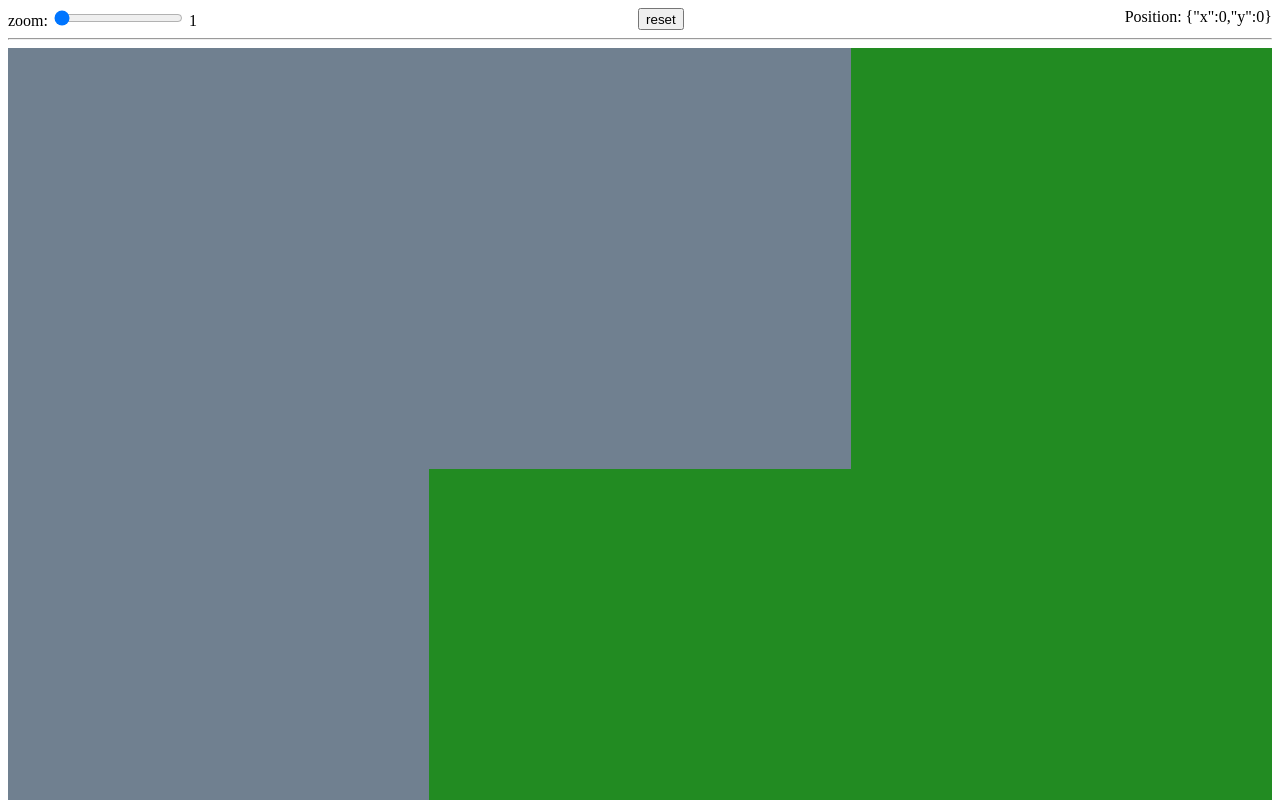
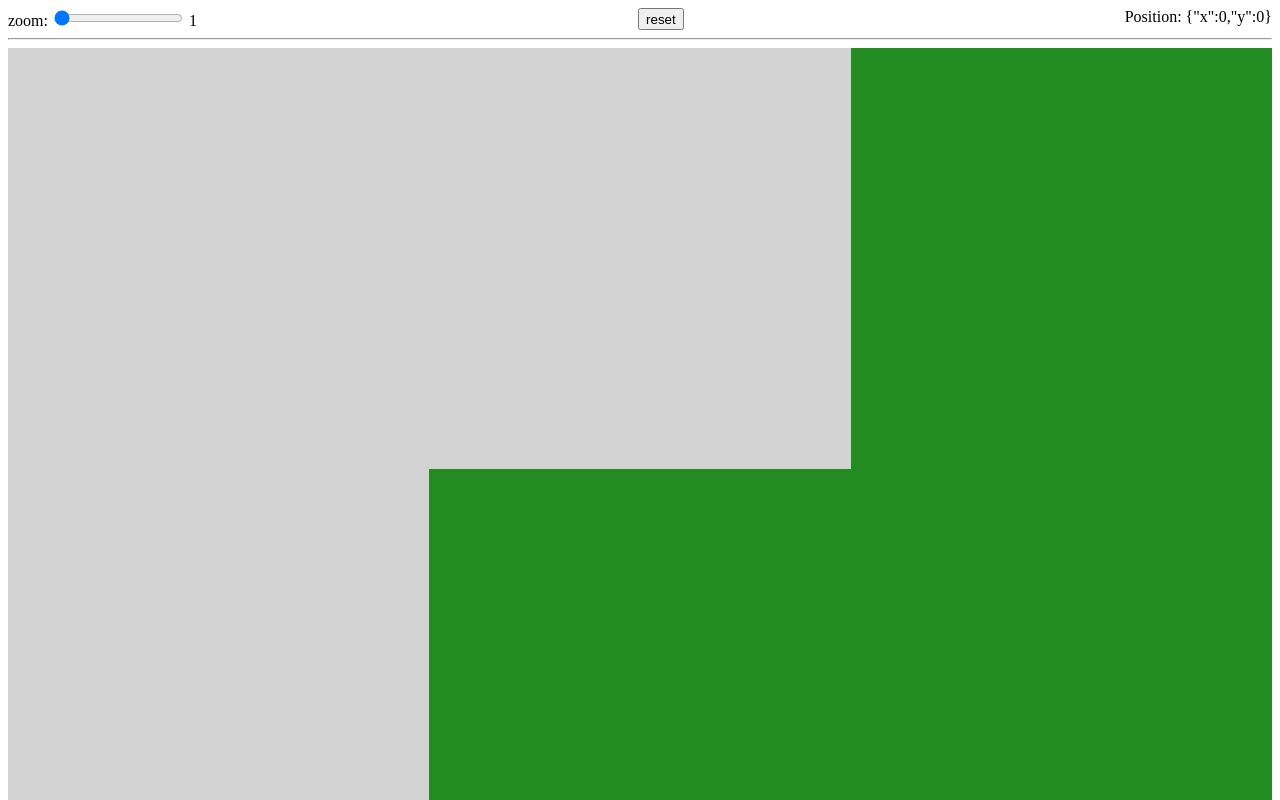
Before and after one commit to SamuelDavis/game, a Svelte app: page / in a window 1280 px wide. Shown: the top 800 px of the page. Built offline with nearby package versions, Linux system fonts and the light colour scheme; what alea would draw is missing.

Commit message:
change colors

```diff
--- a/src/generation.ts
+++ b/src/generation.ts
@@ -26,10 +26,10 @@ export function getElevation(point: Point): Elevation {
 export function getColor(elevation: Elevation): string {
   switch (elevation) {
     case Elevation.High:
-      return "slategray";
+      return "lightgray";
     case Elevation.Middle:
       return "forestgreen";
     case Elevation.Low:
-      return "skyblue";
+      return "dodgerblue";
   }
 }
```
